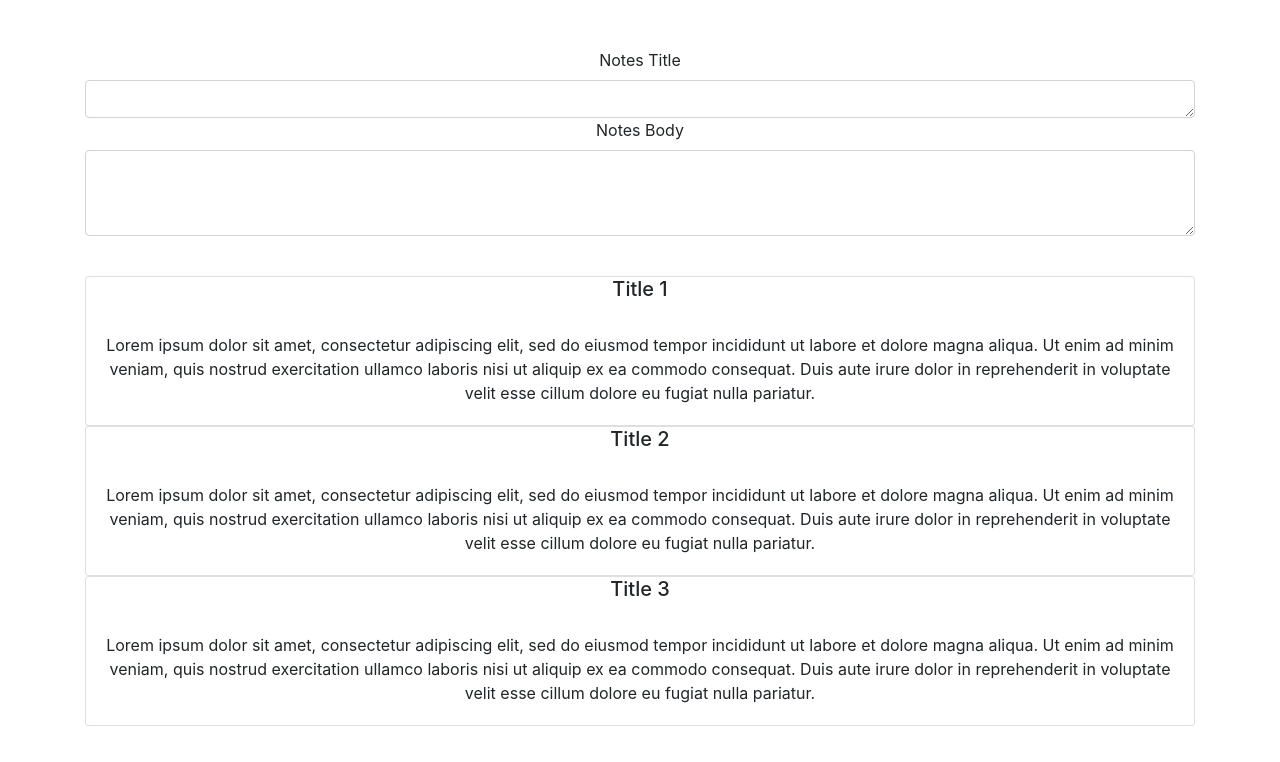
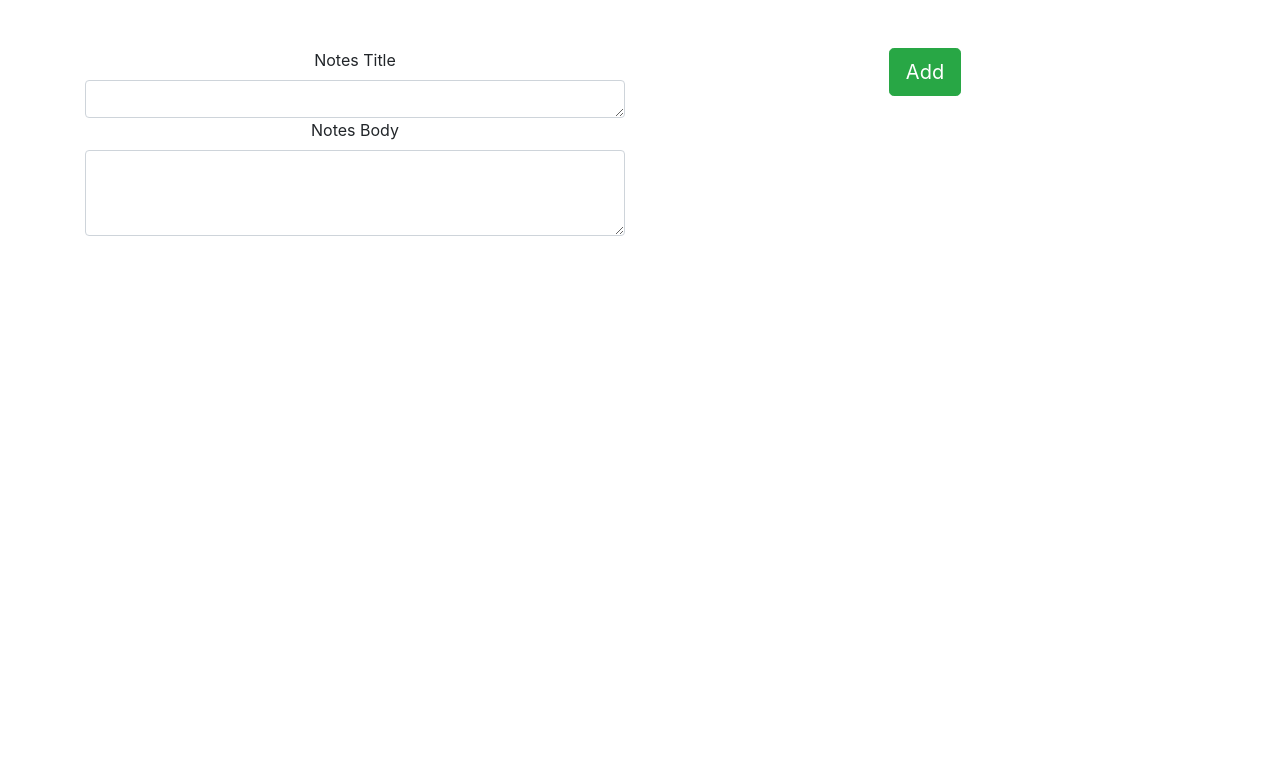
Before and after one commit to mondongos/notelist-react, a React (Create React App) app: page / in a window 1280 px wide. Both pictures are taken after a click on the button "Add new note". Shown: the top 762 px of the page. Built offline with nearby package versions, Linux system fonts and the light colour scheme.

Commit message:
Form handleSubmit and note rending in list

```diff
--- a/src/component/notelist.js
+++ b/src/component/notelist.js
@@ -9,11 +9,7 @@ export default class NoteList extends React.Component {
         this.state = {
             noteTitle: '',
             noteBody: '',
-            notes: [
-                [{title: "Title 1"}, {body: "Lorem ipsum dolor sit amet, consectetur adipiscing elit, sed do eiusmod tempor incididunt ut labore et dolore magna aliqua. Ut enim ad minim veniam, quis nostrud exercitation ullamco laboris nisi ut aliquip ex ea commodo consequat. Duis aute irure dolor in reprehenderit in voluptate velit esse cillum dolore eu fugiat nulla pariatur."}],
-                [{title: "Title 2"}, {body: "Lorem ipsum dolor sit amet, consectetur adipiscing elit, sed do eiusmod tempor incididunt ut labore et dolore magna aliqua. Ut enim ad minim veniam, quis nostrud exercitation ullamco laboris nisi ut aliquip ex ea commodo consequat. Duis aute irure dolor in reprehenderit in voluptate velit esse cillum dolore eu fugiat nulla pariatur."}],
-                [{title: "Title 3"}, {body: "Lorem ipsum dolor sit amet, consectetur adipiscing elit, sed do eiusmod tempor incididunt ut labore et dolore magna aliqua. Ut enim ad minim veniam, quis nostrud exercitation ullamco laboris nisi ut aliquip ex ea commodo consequat. Duis aute irure dolor in reprehenderit in voluptate velit esse cillum dolore eu fugiat nulla pariatur."}]
-            ],
+            notes: [],
             addnotesactive: false
         }
     }
@@ -36,12 +32,12 @@ export default class NoteList extends React.Component {
 
     addNote = () => {
         let buttonActive = this.state.addnotesactive
+        console.log(this.state.notes)
             if (buttonActive) {
                 this.setState({addnotesactive: false})
             } else {
                 this.setState({addnotesactive: true})
             }
-            console.log(this.state.addnotesactive)
     }
 
     handleChange = (e) => {
@@ -51,11 +47,31 @@ export default class NoteList extends React.Component {
         })
     }
 
+    submitNoteButton = () => {
+        let buttonActive = this.state.addnotesactive
+        if (buttonActive) {
+            return (
+                <Button
+                variant="success"
+                size="lg"
+                onClick={this.submitNote}>
+                    Add
+                </Button>
+            )
+        } else {
+            return null
+        }
+    }
+
+    submitNote = (e) => {
+        e.preventDefault()
+        this.setState({notes: [...this.state.notes, ...[[{title: this.state.noteTitle}, {body: this.state.noteBody}]]]})
+        this.setState({addnotesactive: false})
+    }
 
 
 
     render() {
-        console.log(this.state)
         return (
             <Container>
                 <br></br>
@@ -72,6 +88,9 @@ export default class NoteList extends React.Component {
                         handleChange={this.handleChange}
                         noteTitle={this.state.noteTitle}
                         noteBody={this.state.noteBody}/>
+                    </Col>
+                    <Col>
+                    {this.submitNoteButton()}
                     </Col>
                 </Row>
                 <br></br>
```
